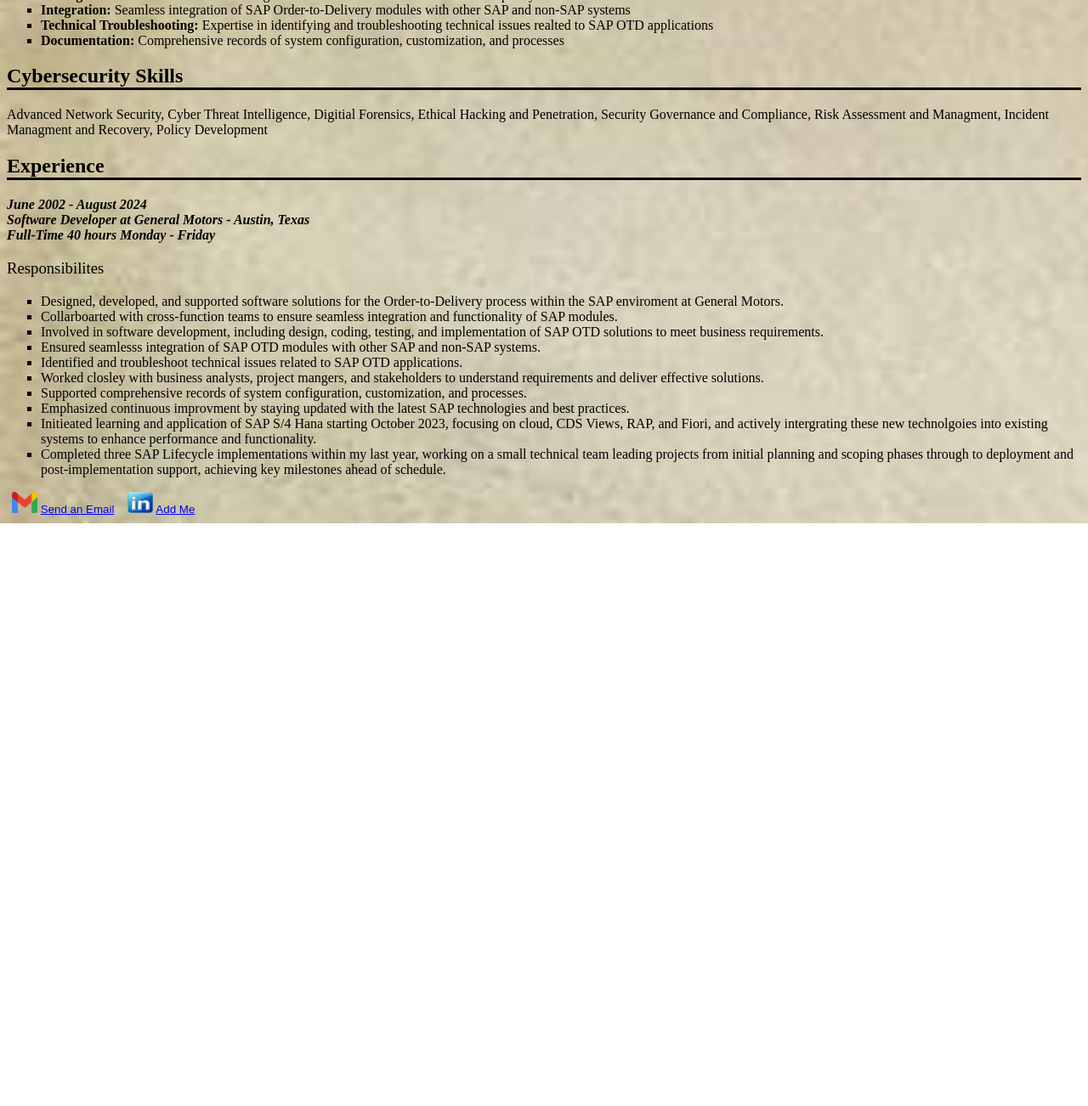
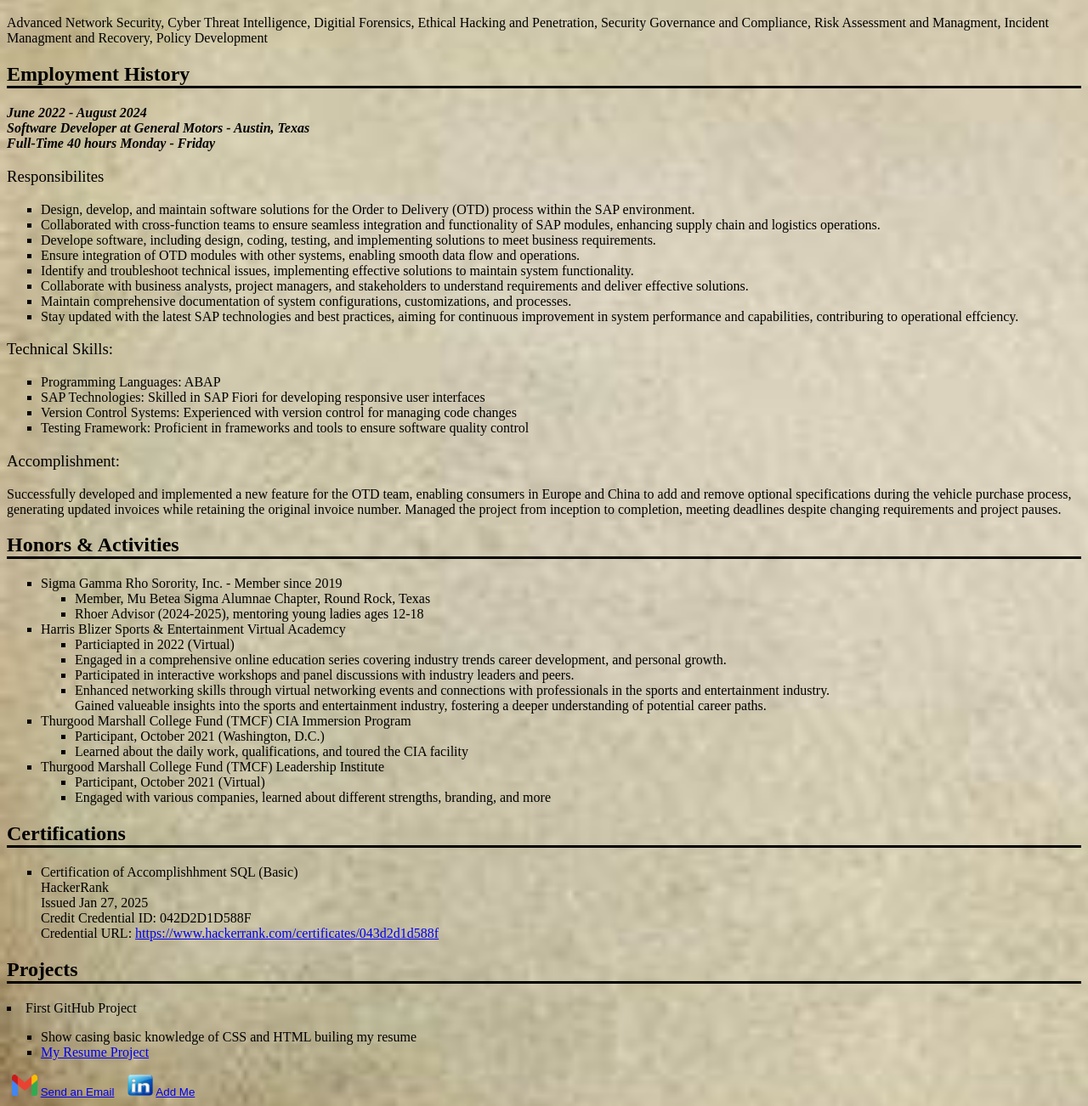
Before and after one commit to Cyber519/my-resume-project, a plain HTML site: page Index.html in a window 1280 px wide. Shown: the part 547-1849 px from the top of the page at 85% size. Before the commit the page ends 1163 px from the top, so only its background shows below. Drawn offline with Linux system fonts and the light colour scheme.

Commit message:
Add files via upload
Updated Index

```diff
--- a/Index.html
+++ b/Index.html
@@ -17,14 +17,19 @@
         my skills in both areas to enhance system security and deliver robust,
         cutting-edge solutions.
       </p>
+      <h2>Ability Summary</h2>
+      <p>
+        Accomplished software developer with experience at General Motors,
+        skilled in designing, developing, and mainintaing applicatioins. With a
+        Bachelor's in Computer Science and a Master's in Cybersecurity, I excel
+        in problem-solving, cybersecurity threat mitigation, and
+        cross-functional team collaboration. Committed to continuous leaerning
+        and staying updated with industry trends.
+      </p>
       <h2>Education</h2>
-      <h3>
-        <b>Grand Canyon University</b> <small> - Phoenix, AZ</small>
-      </h3>
+      <h3><b>Grand Canyon University</b> <small> - Phoenix, AZ</small></h3>
       <p>
-        <i>
-        <strong>Master of Science in Cybersecurity</strong> - Oct 2024
-        </i>
+        <i> <strong>Master of Science in Cybersecurity</strong> - Oct 2024 </i>
       </p>
       <h3>
         <b>University of Arkansas - Pine Bluff </b
@@ -35,51 +40,147 @@
           <strong>Bachelor of Science in Computer Science </strong> - Dec 2022
         </i>
       </p>
-      <h2>Technical Skills</h2>
-      <ul>
-      <li><b>Programming Language:</b> C++, ABAP, Go, SQL, CSS, HTML, JavaScript</li>
-      <li><b>SAP Technolgoies:</b> ABAP, CDS Views, Enhancment Framework, SAP Fiorir</li>
-      <li><b>Development Tools:</b> Eclipse, VS Code, SAP Gui, Debugging and Testing</li>
-      <li><b>Version Control Systems:</b> Expereince with version control systems managing code changes</li>
-      <li><b>Testing Framework:</b> Proficient in testing frameworks and tools to ensure software quality</li>
-      <li><b>Integration:</b> Seamless integration of SAP Order-to-Delivery modules with other SAP and non-SAP systems</li>
-      <li><b>Technical Troubleshooting:</b> Expertise in identifying and troubleshooting technical issues realted to SAP OTD applications</li>
-      <li><b>Documentation:</b> Comprehensive records of system configuration, customization, and processes</li>
-      </ul>
       <h2>Cybersecurity Skills</h2>
-      <p>Advanced Network Security, Cyber Threat Intelligence, Digitial Forensics, Ethical Hacking and Penetration, Security Governance and Compliance, Risk Assessment and Managment, Incident Managment
-        and Recovery, Policy Development </p>
-      <h2>Experience</h2>
-      <p><i><b>
-        June 2002 - August 2024
-        <br>
+      <p>
+        Advanced Network Security, Cyber Threat Intelligence, Digitial
+        Forensics, Ethical Hacking and Penetration, Security Governance and
+        Compliance, Risk Assessment and Managment, Incident Managment and
+        Recovery, Policy Development
+      </p>
+      <h2>Employment History</h2>
+      <p>
+        <i
+          ><b>
+            June 2022 - August 2024
+            <br />
             Software Developer at General Motors - Austin, Texas
-        <br>
+            <br />
             Full-Time 40 hours Monday - Friday
-      </b></i></p>
+          </b></i
+        >
+      </p>
       <h3>Responsibilites</h3>
       <ul>
-        <li>Designed, developed, and supported software solutions for the Order-to-Delivery process within the SAP enviroment at General Motors.</li>
-        <li>Collarboarted with cross-function teams to ensure seamless integration and functionality of SAP modules.</li>
-        <li>Involved in software development, including design, coding, testing, and implementation of SAP OTD solutions to meet business requirements.</li>
-        <li>Ensured seamlesss integration of SAP OTD modules with other SAP and non-SAP systems.</li>
-        <li>Identified and troubleshoot technical issues related to SAP OTD applications.</li>
-        <li>Worked closley with business analysts, project mangers, and stakeholders to understand requirements and deliver effective solutions.</li>
-        <li>Supported comprehensive records of system configuration, customization, and processes.</li>
-        <li>Emphasized continuous improvment by staying updated with the latest SAP technologies and best practices.</li>
-        <li>Initieated learning and application of SAP S/4 Hana starting October 2023, focusing on cloud, CDS Views, RAP, and Fiori, and actively intergrating these new technolgoies into existing
-            systems to enhance performance and functionality.
+        <li>
+          Design, develop, and maintain software solutions for the Order to
+          Delivery (OTD) process within the SAP environment.
         </li>
-        <li>Completed three SAP Lifecycle implementations within my last year, working on a small technical team leading projects from initial planning and scoping phases through to deployment and
-            post-implementation support, achieving key milestones ahead of schedule.
+        <li>
+          Collaborated with cross-function teams to ensure seamless integration
+          and functionality of SAP modules, enhancing supply chain and logistics
+          operations.
+        </li>
+        <li>
+          Develope software, including design, coding, testing, and implementing
+          solutions to meet business requirements.
+        </li>
+        <li>
+          Ensure integration of OTD modules with other systems, enabling smooth
+          data flow and operations.
+        </li>
+        <li>
+          Identify and troubleshoot technical issues, implementing effective
+          solutions to maintain system functionality.
+        </li>
+        <li>
+          Collaborate with business analysts, project managers, and stakeholders
+          to understand requirements and deliver effective solutions.
+        </li>
+        <li>
+          Maintain comprehensive documentation of system configurations,
+          customizations, and processes.
+        </li>
+        <li>
+          Stay updated with the latest SAP technologies and best practices,
+          aiming for continuous improvement in system performance and
+          capabilities, contriburing to operational effciency.
         </li>
       </ul>
+      <h3>Technical Skills:</h3>
+      <ul>
+        <li>Programming Languages: ABAP</li>
+        <li>
+          SAP Technologies: Skilled in SAP Fiori for developing responsive user
+          interfaces
+        </li>
+        <li>
+          Version Control Systems: Experienced with version control for managing
+          code changes
+        </li>
+        <li>
+          Testing Framework: Proficient in frameworks and tools to ensure
+          software quality control
+        </li>
+      </ul>
+      <h3>Accomplishment:</h3>
+      <p>
+        Successfully developed and implemented a new feature for the OTD team,
+        enabling consumers in Europe and China to add and remove optional
+        specifications during the vehicle purchase process, generating updated
+        invoices while retaining the original invoice number. Managed the
+        project from inception to completion, meeting deadlines despite changing
+        requirements and project pauses.
+      </p>
+      <h2>Honors & Activities</h2>
+      <ul>
+        <li>
+          Sigma Gamma Rho Sorority, Inc. - Member since 2019
+          <ul>
+            <li>Member, Mu Betea Sigma Alumnae Chapter, Round Rock, Texas</li>
+            <li>Rhoer Advisor (2024-2025), mentoring young ladies ages 12-18</li>
+          </ul>
+          <li>Harris Blizer Sports & Entertainment Virtual Academcy</li>
+          <ul>
+            <li>Particiapted in 2022 (Virtual)</li>
+            <li>Engaged in a comprehensive online education series covering industry trends career
+              development, and personal growth.
+            </li>
+            <li>
+              Participated in interactive workshops and panel discussions with industry leaders and peers.
+            </li>
+            <li>Enhanced networking skills through virtual networking events and connections with professionals
+              in the sports and entertainment industry.
+            </li>
+            Gained valueable insights into the sports and entertainment industry, fostering a deeper understanding of potential
+            career paths.
+          </ul>
+        </li>
+        <li>
+          Thurgood Marshall College Fund (TMCF) CIA Immersion Program
+          <ul>
+            <li>Participant, October 2021 (Washington, D.C.)</li>
+            <li>Learned about the daily work, qualifications, and toured the CIA facility</li>
+          </ul>
+        </li>
+        <li>Thurgood Marshall College Fund (TMCF) Leadership Institute</li>
+        <ul>
+          <li>Participant, October 2021 (Virtual) </li>
+          <li>Engaged with various companies, learned about different strengths, branding, and more</li>
+        </ul>
+      </ul>
+      <h2>Certifications</h2>
+      <ul>
+        <li>
+          Certification of Accomplishhment SQL (Basic)
+        </li>
+        HackerRank
+        <br>
+        Issued Jan 27, 2025
+        <br>Credit Credential ID: 042D2D1D588F
+        <br>Credential URL: <a href="https://www.hackerrank.com/certificates/043d2d1d588f">https://www.hackerrank.com/certificates/043d2d1d588f</a>
+      </ul>
+      <h2>Projects</h2>
+      <li>First GitHub Project</li>
+      <ul><li>Show casing basic knowledge of CSS and HTML builing my resume
+      </li>
+          <li><a href="https://github.com/Cyber519/my-resume-project"> My Resume Project</a></li>
+      </ul>
       <button class="transparent-button">
-        <img class = logo-button src="gmail.png" alt="GmailLogo">
+        <img class="logo-button" src="gmail.png" alt="GmailLogo" />
         <a href="mailto:warrzakiya5@gmail.com">Send an Email</a>
       </button>
       <button class="transparent-button">
-        <img class = logo-button src="linkedin.png" alt="LinkedInLogo">
+        <img class="logo-button" src="linkedin.png" alt="LinkedInLogo" />
         <a href="https://www.linkedin.com/in/zakiya-warr-842309176">Add Me</a>
       </button>
     </div>
```
Lines whose indentation alone changed are shown as unchanged.
